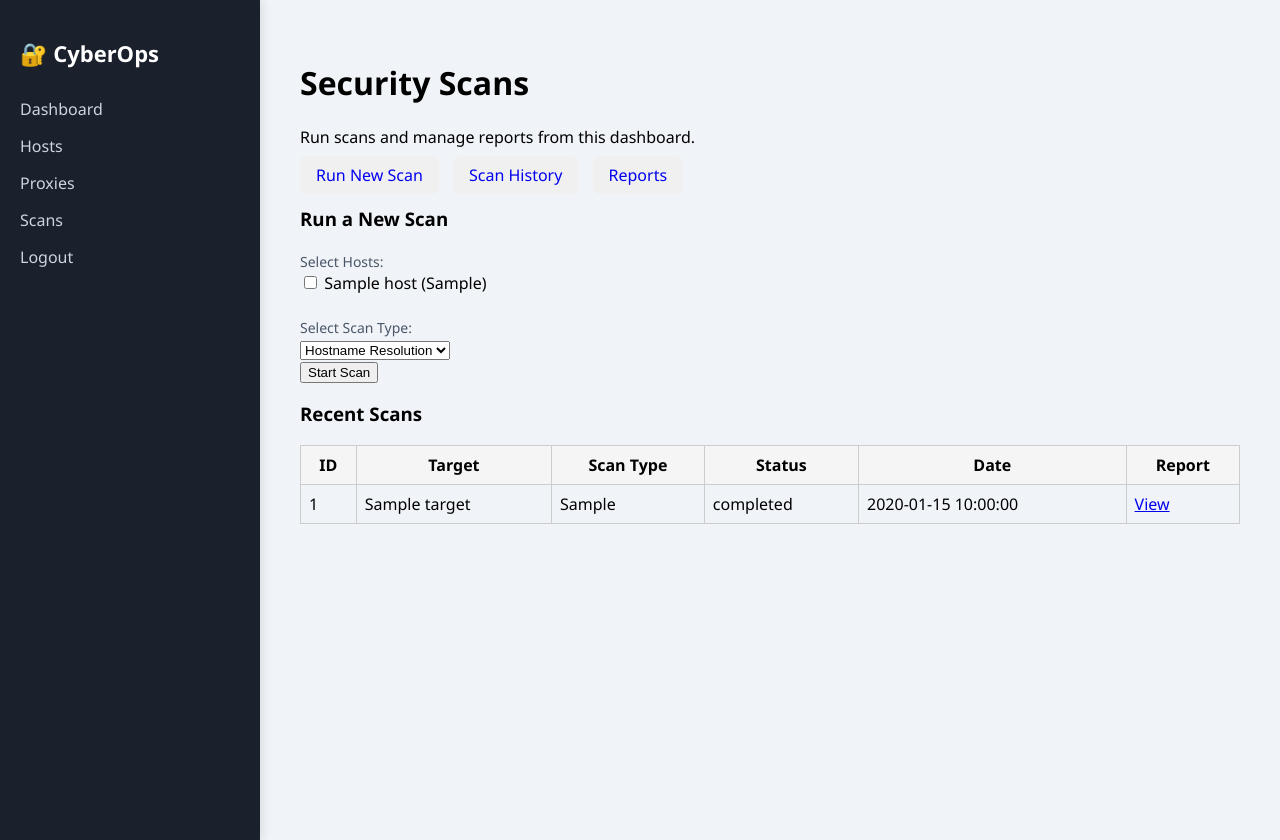
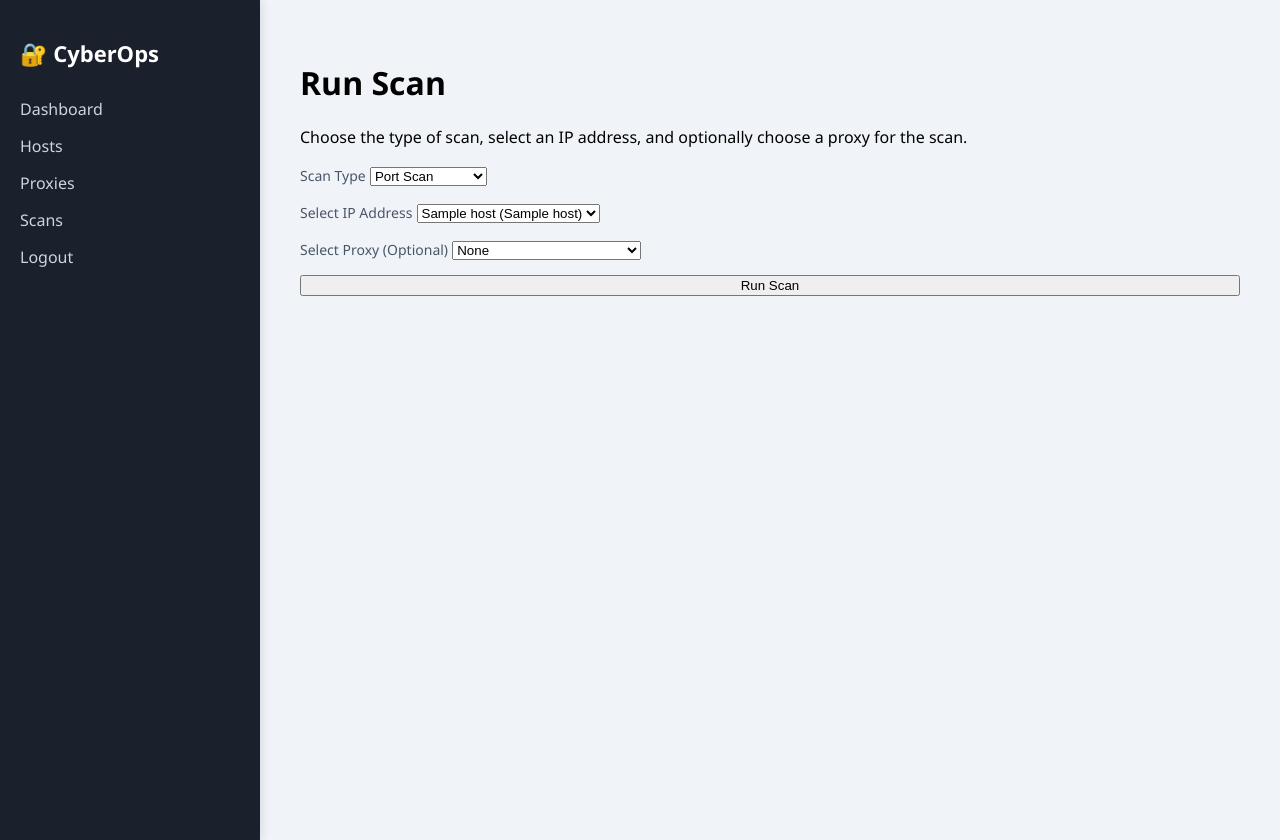
Before and after one commit to LM-Codespace/Dashboard-Flask, a Flask app: template templates/scans.html in a window 1280 px wide. Run offline with Flask 3, Linux system fonts and the light colour scheme; the template is opened without the code that fills it: most values are stand-ins (such as "Sample title", 1, 10 or a date in 2020); parts of the project's set-up code (start-up, migrations or seed data) failed here and were passed over.

Commit message:
Update scans.html

```diff
--- a/templates/scans.html
+++ b/templates/scans.html
@@ -1,76 +1,38 @@
 {% extends "base.html" %}
 
 {% block content %}
-<div class="container">
-    <h1>Security Scans</h1>
-    <p>Run scans and manage reports from this dashboard.</p>
+    <h1>Run Scan</h1>
+    <p>Choose the type of scan, select an IP address, and optionally choose a proxy for the scan.</p>
 
-    <!-- Sub Navigation -->
-    <div class="subnav">
-        <a href="{{ url_for('scans.run_scan_view') }}" class="subnav-link">Run New Scan</a>
-        <a href="{{ url_for('scans.scan_history') }}" class="subnav-link">Scan History</a>
-        <a href="{{ url_for('scans.reports') }}" class="subnav-link">Reports</a>
-
+    <form method="POST" action="/scans/run">
+        <div class="form-group">
+            <label for="scan_type">Scan Type</label>
+            <select name="scan_type" class="form-control" required>
+                <option value="port_scan">Port Scan</option>
+                <option value="hostname_scan">Hostname Scan</option>
+                <!-- Add other scan types as needed -->
+            </select>
         </div>
 
-    <!-- New Scan Form -->
-    <div class="scan-form">
-        <h3>Run a New Scan</h3>
-        <form action="{{ url_for('scans.run_scan') }}" method="POST">
         <div class="form-group">
-                <!-- Select Hosts to Scan -->
-                <label for="hosts">Select Hosts:</label><br>
+            <label for="ip_address">Select IP Address</label>
+            <select name="ip_address" class="form-control" required>
                 {% for host in hosts %}
-                    <input type="checkbox" name="hosts" value="{{ host.id }}"> {{ host.name }} ({{ host.ip }})<br>
+                    <option value="{{ host[2] }}">{{ host[1] }} ({{ host[2] }})</option>
                 {% endfor %}
-                <br>
-
-                <!-- Select Scan Type -->
-                <label for="scan_type">Select Scan Type:</label><br>
-                <select name="scan_type">
-                    <option value="hostname">Hostname Resolution</option>
-                    <option value="port_check">Port Check (80, 443)</option>
             </select>
-                <br>
-
-                <button type="submit" class="btn">Start Scan</button>
-            </div>
-        </form>
         </div>
 
-    <!-- Recent Scans Table -->
-    <div class="scan-table">
-        <h3>Recent Scans</h3>
-        <table class="styled-table">
-            <thead>
-                <tr>
-                    <th>ID</th>
-                    <th>Target</th>
-                    <th>Scan Type</th>
-                    <th>Status</th>
-                    <th>Date</th>
-                    <th>Report</th>
-                </tr>
-            </thead>
-            <tbody>
-                {% for scan in recent_scans %}
-                    <tr>
-                        <td>{{ scan.id }}</td>
-                        <td>{{ scan.target }}</td>
-                        <td>{{ scan.scan_type }}</td>
-                        <td>{{ scan.status }}</td>
-                        <td>{{ scan.date }}</td>
-                        <td>
-                            {% if scan.status == 'completed' %}
-                                <a href="{{ url_for('scans.view_report', scan_id=scan.id) }}" class="btn btn-small">View</a>
-                            {% else %}
-                                <span>Pending</span>
-                            {% endif %}
-                        </td>
-                    </tr>
+        <div class="form-group">
+            <label for="proxy_id">Select Proxy (Optional)</label>
+            <select name="proxy_id" class="form-control">
+                <option value="">None</option>
+                {% for proxy in proxies %}
+                    <option value="{{ proxy[0] }}">{{ proxy[1] }}:{{ proxy[2] }}</option>
                 {% endfor %}
-            </tbody>
-        </table>
+            </select>
         </div>
-</div>
+
+        <button type="submit" class="btn btn-primary">Run Scan</button>
+    </form>
 {% endblock %}
```
Lines whose indentation alone changed are shown as unchanged.
